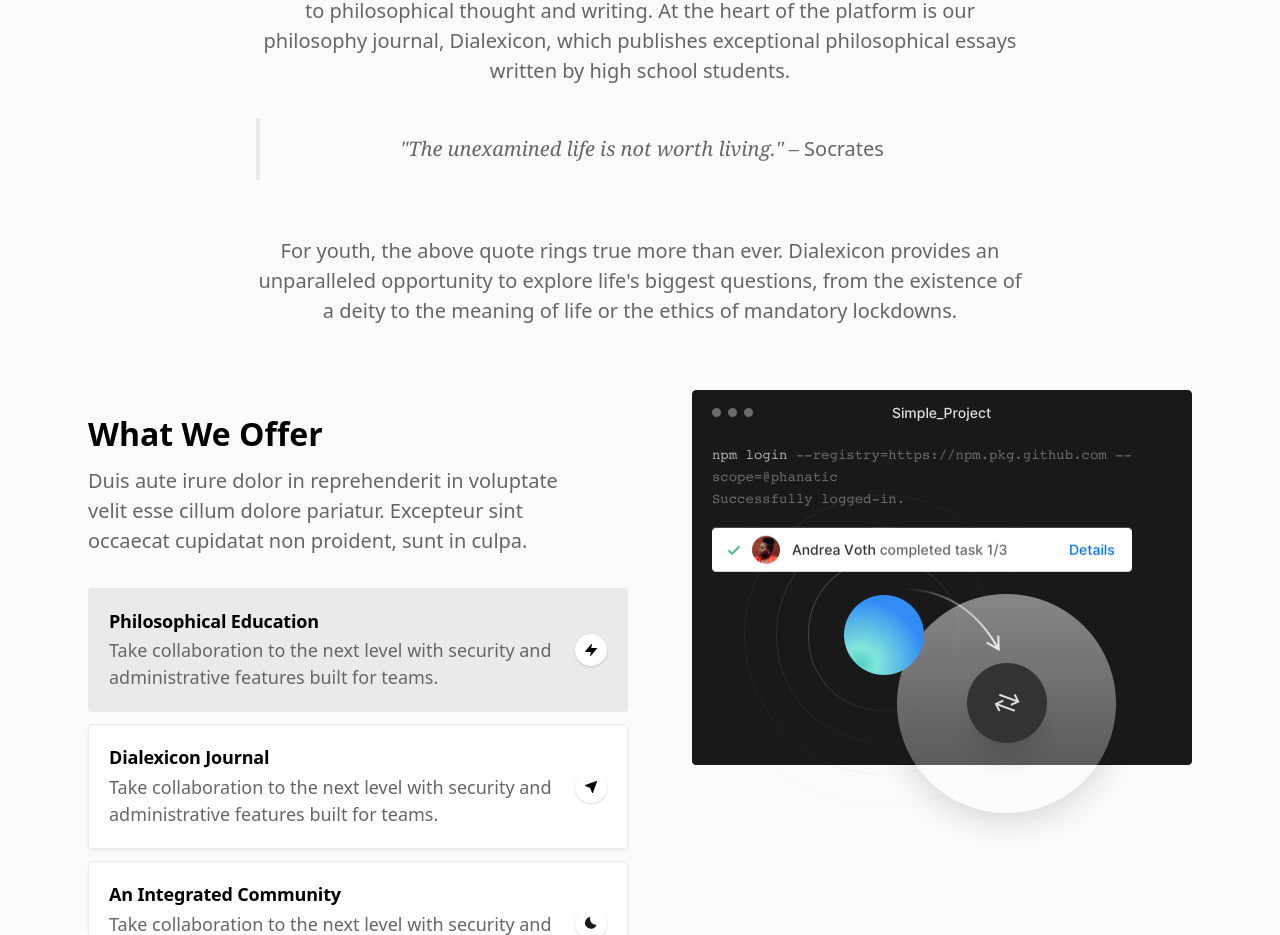
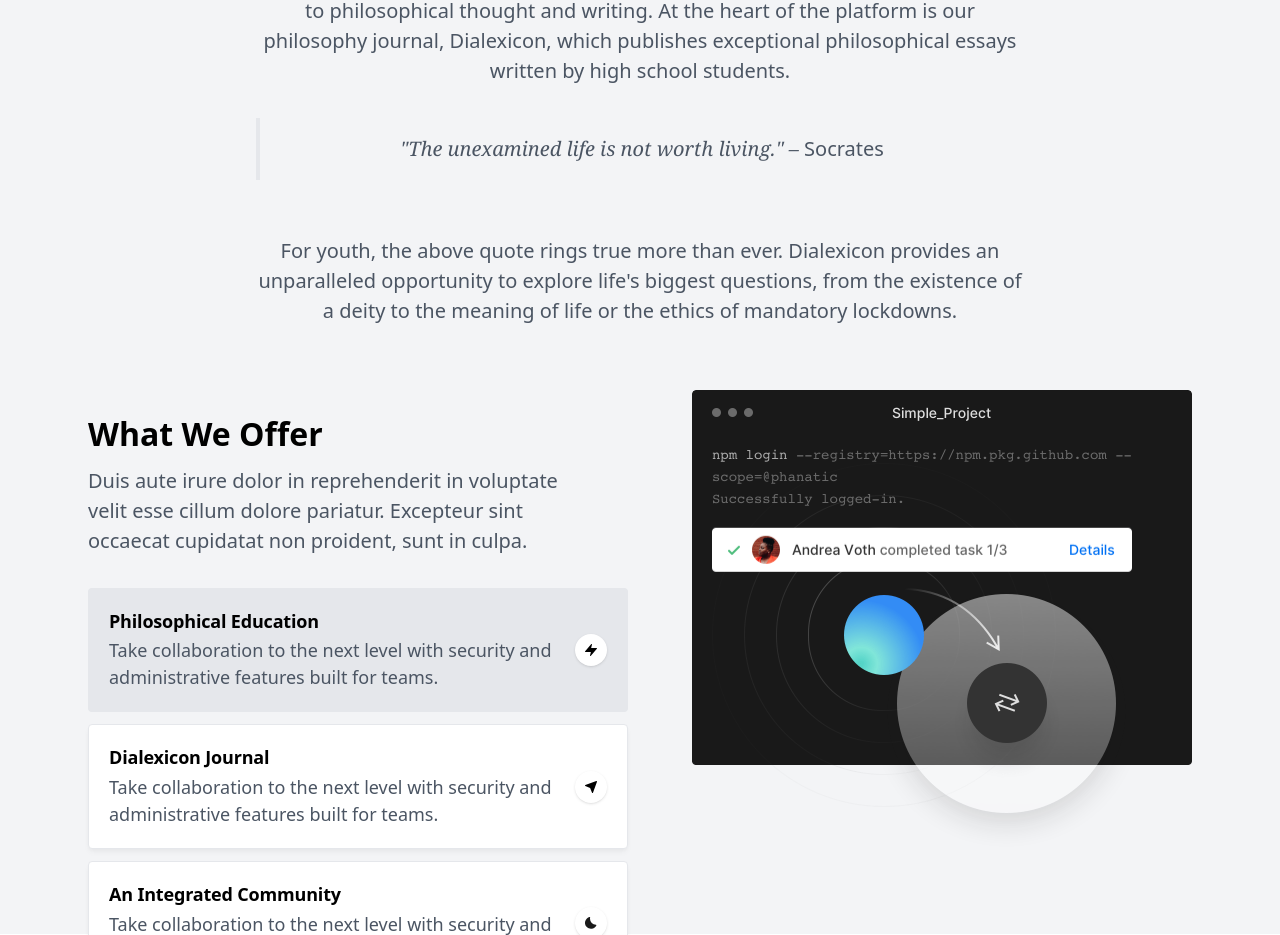
Before and after one commit to minor/dialexicon.org, a Next.js app: page / in a window 1280 px wide. Shown: the part 820-1755 px from the top of the page. Built offline with nearby package versions, Linux system fonts and the light colour scheme.

Commit message:
feat(tailwind): v2.0 -> v3.0

```diff
--- a/styles/global.scss
+++ b/styles/global.scss
@@ -10,7 +10,7 @@
 @import url("https://fonts.googleapis.com/css2?family=Inter:wght@400;500;700;800;900&display=fallback");
 
 /* Additional Tailwind directives: https://tailwindcss.com/docs/functions-and-directives/#responsive */
-@responsive {
+@layer components {
   .rtl {
     direction: rtl;
   }
--- a/tailwind.config.js
+++ b/tailwind.config.js
@@ -1,56 +1,10 @@
 module.exports = {
-  mode: "jit",
-  purge: ["./pages/**/*.{js,ts,jsx,tsx}", "./components/**/*.{js,ts,jsx,tsx}"],
-  darkMode: "class", // or 'media' or 'class'
+  content: [
+    "./pages/**/*.{js,ts,jsx,tsx}",
+    "./components/**/*.{js,ts,jsx,tsx}",
+  ],
   theme: {
     extend: {
-      colors: {
-        gray: {
-          100: "#FBFBFB",
-          200: "#EAEAEA",
-          300: "#DFDFDF",
-          400: "#999999",
-          500: "#7F7F7F",
-          600: "#666666",
-          700: "#4C4C4C",
-          800: "#333333",
-          900: "#191919",
-        },
-        rose: {
-          50: "#FFF1F2",
-          100: "#FFE4E6",
-          200: "#FECDD3",
-          300: "#FDA4AF",
-          400: "#FB7185",
-          500: "#F43F5E",
-          600: "#E11D48",
-          700: "#BE123C",
-          800: "#9F1239",
-          900: "#881337",
-        },
-        blue: {
-          100: "#E6F0FD",
-          200: "#CCE2FC",
-          300: "#99C5FA",
-          400: "#66A9F7",
-          500: "#338CF5",
-          600: "#0070F4",
-          700: "#0064DA",
-          800: "#0059C2",
-          900: "#004391",
-        },
-        teal: {
-          100: "#E6FFFA",
-          200: "#B2F5EA",
-          300: "#81E6D9",
-          400: "#4FD1C5",
-          500: "#3ABAB4",
-          600: "#319795",
-          700: "#2C7A7B",
-          800: "#285E61",
-          900: "#234E52",
-        },
-      },
       boxShadow: {
         xs: "0 0 0 1px rgba(0, 0, 0, 0.16)",
         sm: "0 1px 2px 0 rgba(0, 0, 0, 0.16)",
@@ -137,12 +91,5 @@
       },
     },
   },
-  variants: {
-    backgroundColor: ["responsive", "hover", "focus", "group-hover"],
-    textColor: ["responsive", "hover", "focus", "group-hover"],
-    translate: ["responsive", "hover", "focus", "group-hover"],
-    boxShadow: ["responsive", "hover", "focus", "focus-within"],
-    opacity: ["responsive", "hover", "focus", "group-hover"],
-  },
   plugins: [require("@tailwindcss/forms")],
 };
```
Also changed, not shown: package.json (+5 -7 lines), 2 other files (tests, documents, lock files or other folders).
